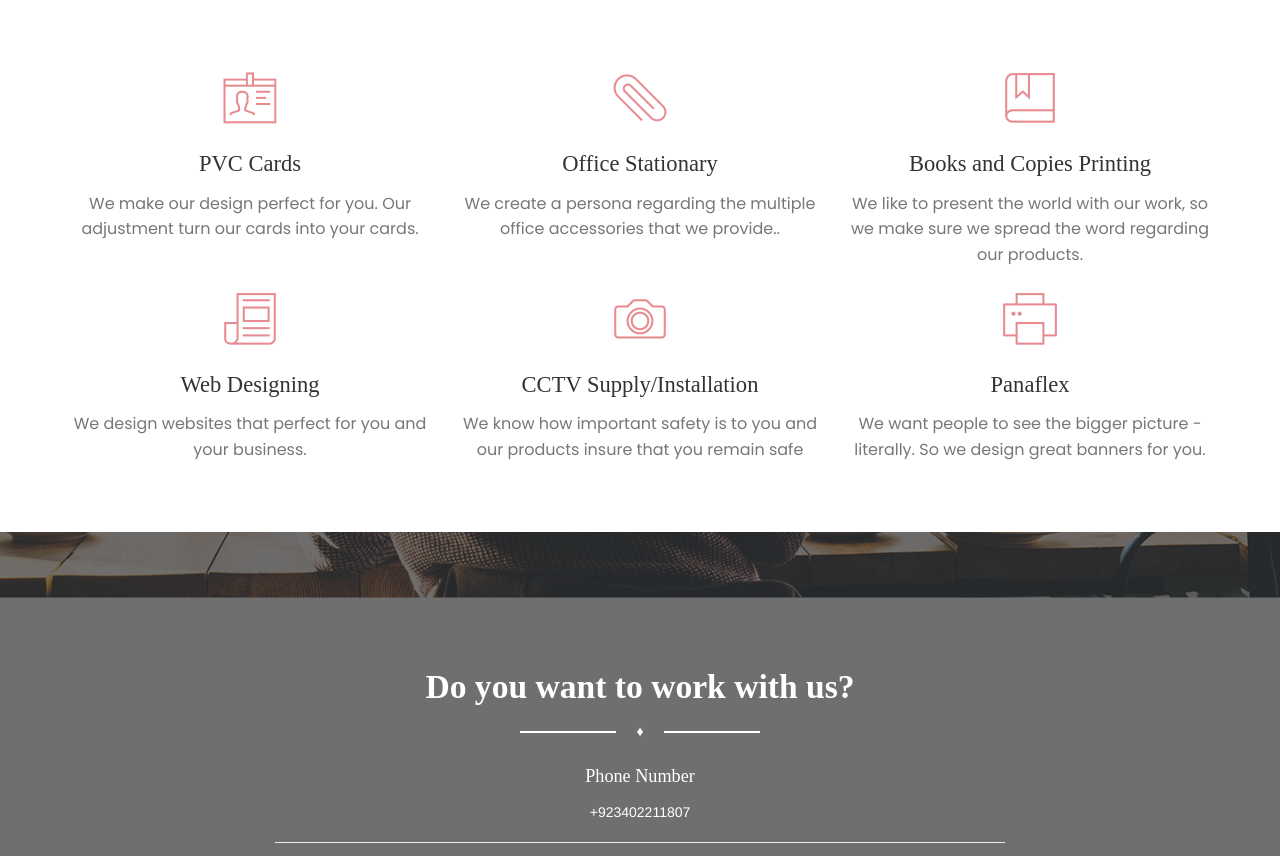
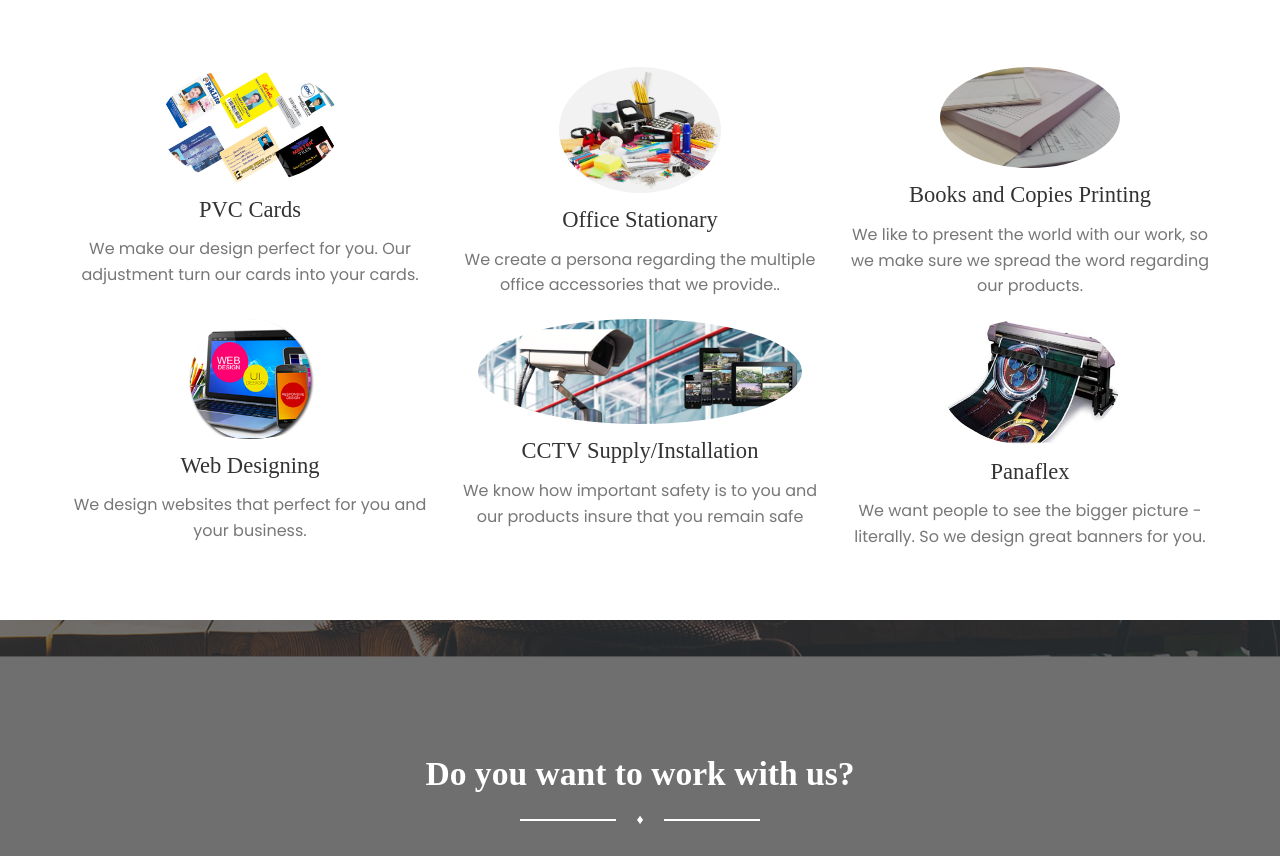
Before and after one commit to AmmarAliShah/idtechpak.github.io, a plain HTML site: page index.html in a window 1280 px wide. Shown: the part 1671-2527 px from the top of the page. Drawn offline with Linux system fonts and the light colour scheme; some packages are replaced by stand-ins of ours; a web font is replaced by a local one.

Commit message:
images added to services

```diff
--- a/assets/css/gaia.css
+++ b/assets/css/gaia.css
@@ -3726,3 +3726,18 @@ body {
     padding: 0;
   }
 }
+
+#simg{
+  height: 50%;
+  width: 50%;
+}
+
+#simg1{
+  height: 50%;
+  width: 45%;
+}
+
+#simg2{
+  height: 100%;
+  width: 90%;
+}
--- a/index.html
+++ b/index.html
@@ -163,7 +163,8 @@
                 <div class="col-md-4">
                     <div class="info-icon">
                         <div class="icon text-danger">
-                            <i class="pe-7s-id"></i>
+                          <img alt="..." class="img-circle" id="simg" src="assets/img/1.jpg"/>
+                          <!--<i class="pe-7s-id"></i>-->
                         </div>
                         <h3>PVC Cards</h3>
                         <p class="description">We make our design perfect for you. Our adjustment turn our cards into your cards.</p>
@@ -172,7 +173,8 @@
                 <div class="col-md-4">
                     <div class="info-icon">
                         <div class="icon text-danger">
-                            <i class="pe-7s-paperclip"></i>
+                          <img alt="..." class="img-circle" id="simg1" src="assets/img/2.jpg"/>
+                            <!--<i class="pe-7s-paperclip"></i>-->
                         </div>
                         <h3>Office Stationary</h3>
                         <p class="description">We create a persona regarding the multiple office accessories that we provide..</p>
@@ -181,7 +183,8 @@
                 <div class="col-md-4">
                     <div class="info-icon">
                         <div class="icon text-danger">
-                            <i class="pe-7s-notebook"></i>
+                          <img alt="..." class="img-circle" id="simg" src="assets/img/3.jpg"/>
+                            <!--<i class="pe-7s-notebook"></i>-->
                         </div>
                         <h3>Books and Copies Printing</h3>
                         <p class="description">We like to present the world with our work, so we make sure we spread the word regarding our products.</p>
@@ -192,7 +195,8 @@
                 <div class="col-md-4">
                     <div class="info-icon">
                         <div class="icon text-danger">
-                            <i class="pe-7s-news-paper"></i>
+                          <img alt="..." class="img-circle" id="simg" src="assets/img/9.png"/>
+                            <!--<i class="pe-7s-news-paper"></i>-->
                         </div>
                         <h3>Web Designing</h3>
                         <p class="description">We design websites that perfect for you and your business.</p>
@@ -201,7 +205,8 @@
                 <div class="col-md-4">
                     <div class="info-icon">
                         <div class="icon text-danger">
-                            <i class="pe-7s-camera"></i>
+                          <img alt="..." class="img-circle" id="simg2" src="assets/img/4.png"/>
+                            <!--<i class="pe-7s-camera"></i>-->
                         </div>
                         <h3>CCTV Supply/Installation</h3>
                         <p class="description">We know how important safety is to you and our products insure that you remain safe</p>
@@ -210,7 +215,8 @@
                 <div class="col-md-4">
                     <div class="info-icon">
                         <div class="icon text-danger">
-                            <i class="pe-7s-print"></i>
+                          <img alt="..." class="img-circle" id="simg" src="assets/img/5.jpg"/>
+                            <!--<i class="pe-7s-print"></i>-->
                         </div>
                         <h3>Panaflex</h3>
                         <p class="description">We want people to see the bigger picture - literally. So we design great banners for you.</p>
```
Also changed, not shown: assets/img/1.jpg (added), assets/img/2.jpg (added), assets/img/3.jpg (added), assets/img/4.png (added), assets/img/5.jpg (added), assets/img/9.png (added).
